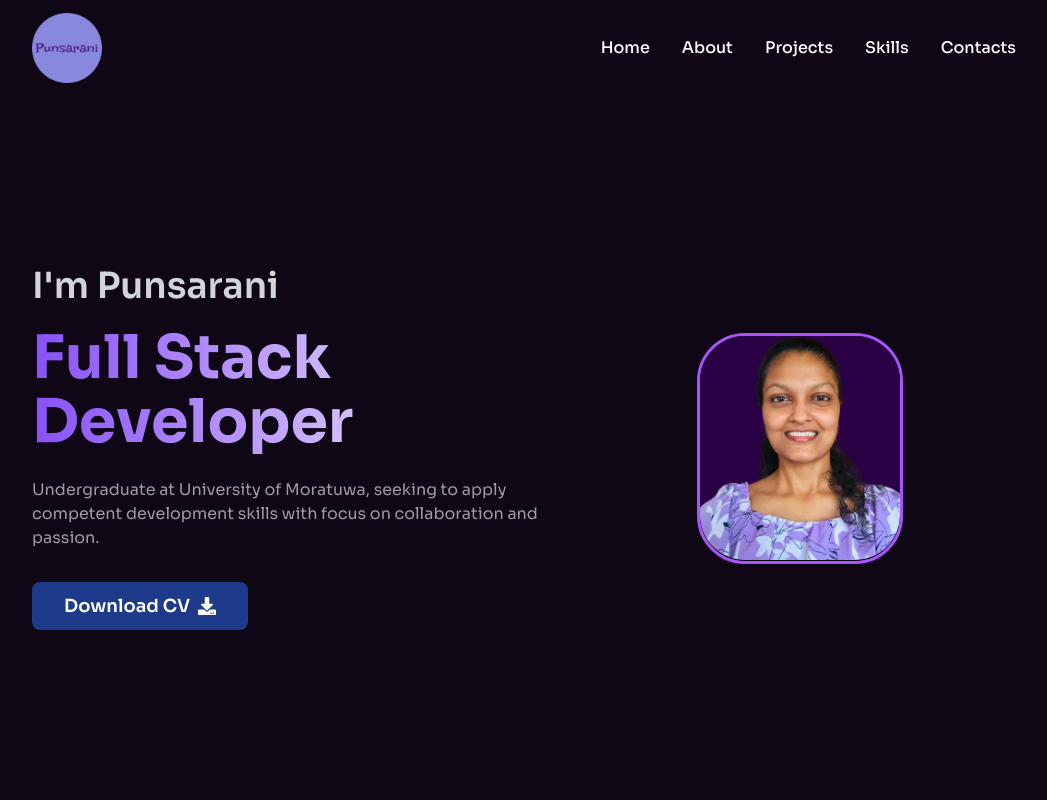
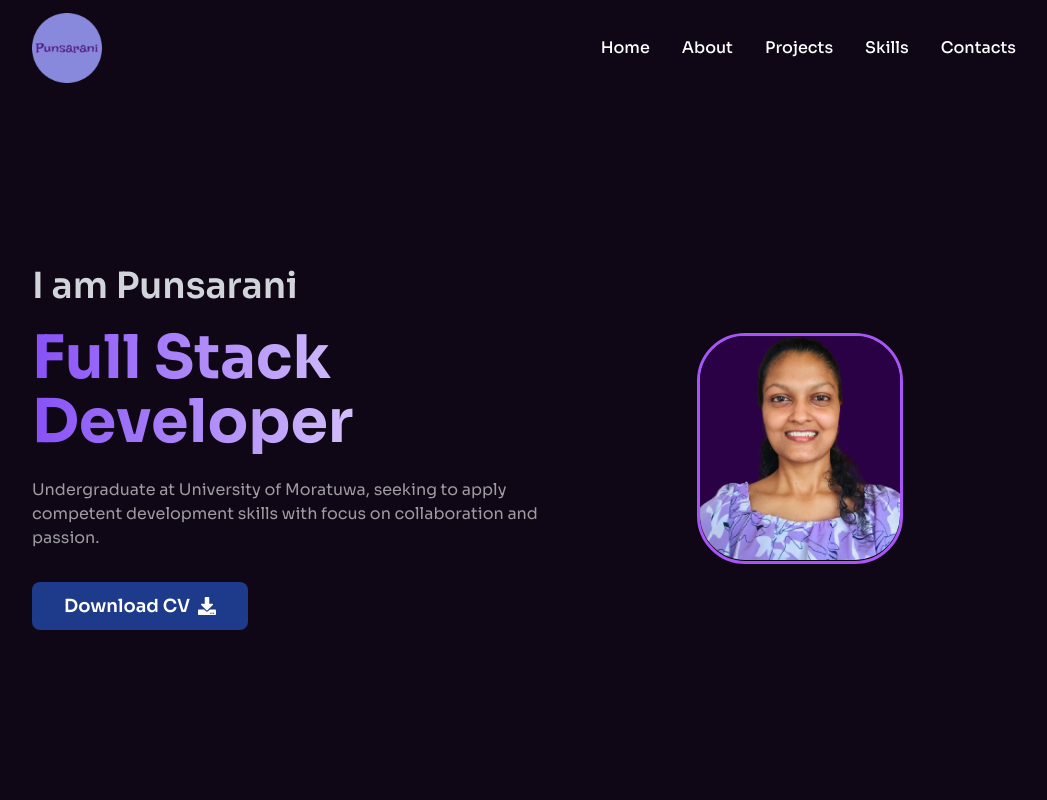
Before and after one commit to PunsaraniJayawardhana/Portfolio, a Next.js app: page / in a window 1280 px wide. Shown: the top 800 px of the page, without its empty margins (96-1143 px from the left). Built offline with nearby package versions, Linux system fonts and the light colour scheme.

Commit message:
edited 2

```diff
--- a/components/Home/Hero/Hero.tsx
+++ b/components/Home/Hero/Hero.tsx
@@ -11,7 +11,7 @@ const Hero = () => {
            <div>
             <h1
                 data-aos="fade-left" className="text-2xl md:text-3xl lg:text-4xl mb-5 text-gray-300 font-semibold" >
-                I'm {BaseInfo.name}
+                I am {BaseInfo.name}
             </h1>
             <h1
                 data-aos="fade-left" data-aos-delay="100" className="text-bg text-2xl sm:text-3xl md:text-4xl lg:text-5xl xl:text-6xl font-bold
```
